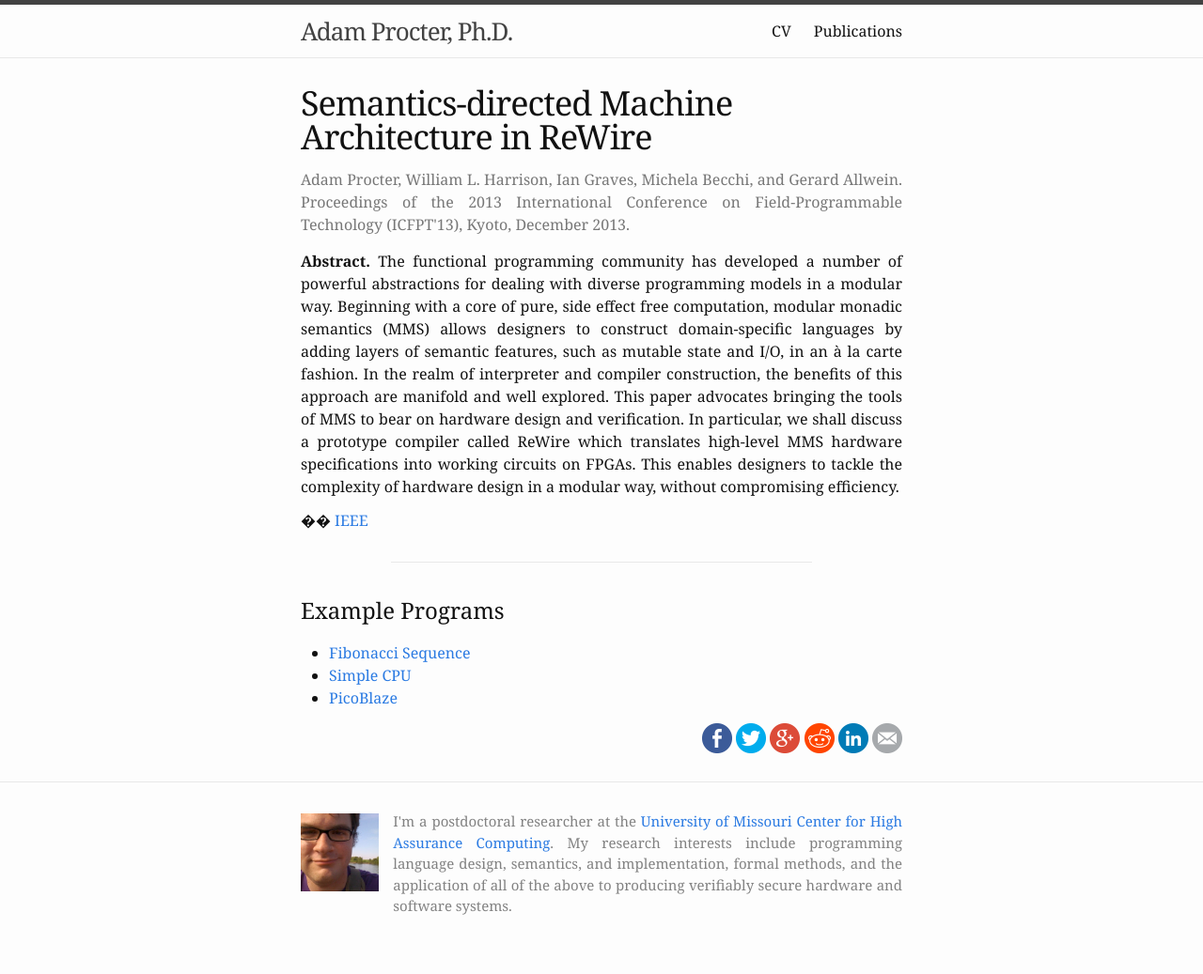
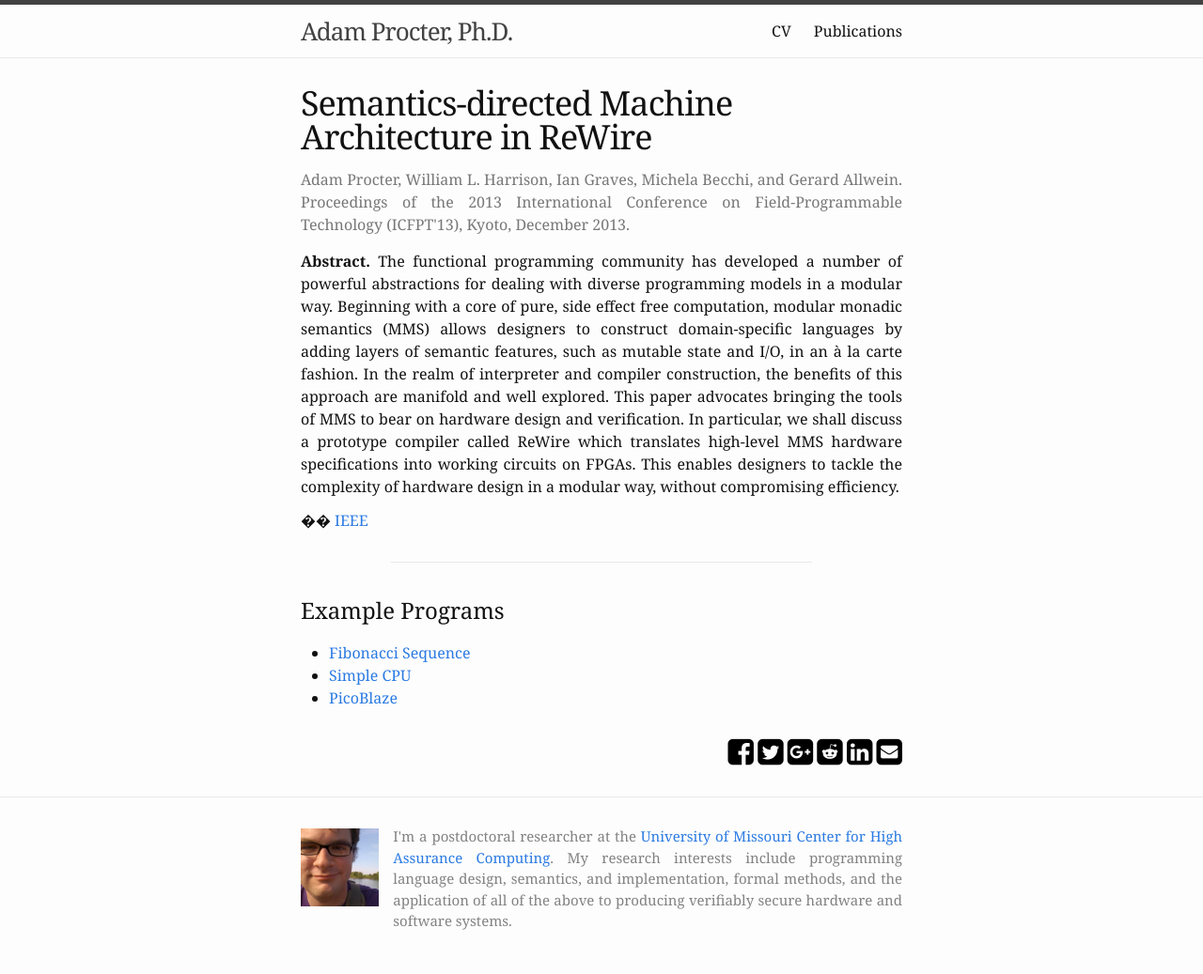
Before and after one commit to aprocter/aprocter.github.io, a Jekyll site: the page built from _publications/2013-icfpt.markdown, in a window 1280 px wide. Shown: the whole page at 94% size. Built offline with Jekyll 4.4.1, drawn with Linux system fonts in a browser that asks for light colours; nearby versions of some CDN libraries.

Commit message:
Switched icons and stuff to font awesome

```diff
--- a/_includes/head.html
+++ b/_includes/head.html
@@ -9,6 +9,7 @@
   <link rel="stylesheet" href="{{ "/css/main.css" | prepend: site.baseurl }}">
   <link rel="canonical" href="{{ page.url | replace:'index.html','' | prepend: site.baseurl | prepend: site.url }}">
   <link rel="alternate" type="application/atom+xml" title="{{ site.title }}" href="{{ "/feed.xml" | prepend: site.baseurl | prepend: site.url }}" />
+  <link href="//maxcdn.bootstrapcdn.com/font-awesome/4.2.0/css/font-awesome.min.css" rel="stylesheet">
   {% include jquery.html %}
   {% include tracking.html %}
 </head>
--- a/_includes/social.html
+++ b/_includes/social.html
@@ -2,10 +2,10 @@
 {% assign img_base  = "/images" %}
 
 <ul class="share-buttons">
-	<li><a class="share-link" href="https://www.facebook.com/sharer/sharer.php?u={{ share_url }}"&t={{ page.title }}" target="_blank"><img src="{{ img_base }}/flat_web_icon_set/color/Facebook.png"></a></li>
-	<li><a class="share-link" href="https://twitter.com/intent/tweet?source={{ share_url }}&text={{ page.title }}:%20{{ share_url }}&via=amp269" target="_blank" title="Tweet"><img src="{{ img_base }}/flat_web_icon_set/color/Twitter.png"></a></li>
-	<li><a class="share-link" href="https://plus.google.com/share?url={{ share_url }}" target="_blank" title="Share on Google+"><img src="{{ img_base }}/flat_web_icon_set/color/Google+.png"></a></li>
-	<li><a class="share-link" href="http://www.reddit.com/submit?url={{ share_url }}&title={{ page.title }}" target="_blank" title="Submit to Reddit"><img src="{{ img_base }}/flat_web_icon_set/color/Reddit.png"></a></li>
-	<li><a class="share-link" href="http://www.linkedin.com/shareArticle?mini=true&url={{ share_url }}&title={{ page.title }}&source={{ share_url }}" target="_blank" title="Share on LinkedIn"><img src="{{ img_base }}/flat_web_icon_set/color/LinkedIn.png"></a></li>
-	<li><a class="share-link" href="mailto:?subject={{ page.title }}&body={{ share_url }}" target="_blank" title="Email"><img src="{{ img_base }}/flat_web_icon_set/color/Email.png"></a></li>
+	<li><a class="share-link" href="https://www.facebook.com/sharer/sharer.php?u={{ share_url }}"&t={{ page.title }}" target="_blank"><i class="fa fa-facebook-square fa-2x"></i></a></li>
+	<li><a class="share-link" href="https://twitter.com/intent/tweet?source={{ share_url }}&text={{ page.title }}:%20{{ share_url }}&via=amp269" target="_blank" title="Tweet"><i class="fa fa-twitter-square fa-2x"></i></a></li>
+	<li><a class="share-link" href="https://plus.google.com/share?url={{ share_url }}" target="_blank" title="Share on Google+"><i class="fa fa-google-plus-square fa-2x"></i></a></li>
+	<li><a class="share-link" href="http://www.reddit.com/submit?url={{ share_url }}&title={{ page.title }}" target="_blank" title="Submit to Reddit"><i class="fa fa-reddit-square fa-2x"></i></a></li>
+	<li><a class="share-link" href="http://www.linkedin.com/shareArticle?mini=true&url={{ share_url }}&title={{ page.title }}&source={{ share_url }}" target="_blank" title="Share on LinkedIn"><i class="fa fa-linkedin-square fa-2x"></i></a></li>
+	<li><a class="share-link" href="mailto:?subject={{ page.title }}&body={{ share_url }}" target="_blank" title="Email"><i class="fa fa-envelope-square fa-2x"></i></a></li>
 </ul>
--- a/_sass/_layout.scss
+++ b/_sass/_layout.scss
@@ -305,9 +305,37 @@
   padding-left: 0;
   margin-left: 0;
   margin-bottom: 0;
+  margin-top: $spacing-unit;
 
+  a {
+    color: black;
+  }
   li {
     display: inline;
+  }
+
+  .fa-facebook-square:hover {
+    color: #3b5998;
+  }
+
+  .fa-twitter-square:hover {
+    color: #55acee;
+  }
+
+  .fa-google-plus-square:hover {
+    color: #dd4b39;
+  }
+
+  .fa-reddit-square:hover {
+    color: #ff5700;
+  }
+
+  .fa-linkedin-square:hover {
+    color: #007bb6;
+  }
+
+  .fa-envelope-square:hover {
+    color: #008800;
   }
 }
 
@@ -351,8 +379,12 @@
 .title-wrapper .rss-link {
   text-align: right;
   float: right;
-  img {
-    margin-bottom: 6px;
+  font-size: 24px;
+  i {
+    color: black;
+  }
+  i:hover {
+    color: #ff6600;
   }
 }
 
--- a/index.html
+++ b/index.html
@@ -6,7 +6,7 @@ layout: default
 
   <div class="title-wrapper post-title">
     Recent Posts
-    <a class="rss-link rss-link-blog" href="{{ "/feed.xml" | prepend: site.baseurl }}"><img src="{{ "/images/rss.png" | prepend: site.baseurl }}"></a>
+    <a class="rss-link rss-link-blog" href="{{ "/feed.xml" | prepend: site.baseurl }}"><i class="fa fa-rss-square fa-lg"></i></a>
   </div>
 
   <ul class="post-list">
--- a/publications.html
+++ b/publications.html
@@ -8,7 +8,7 @@ permalink: /publications/
 
   <div class="title-wrapper post-title">
     Publications
-    <a class="rss-link rss-link-pubs" href="{{ "/feed-pubs.xml" | prepend: site.baseurl }}"><img src="{{ "/images/rss.png" | prepend: site.baseurl }}"></a>
+    <a class="rss-link rss-link-pubs" href="{{ "/feed-pubs.xml" | prepend: site.baseurl }}"><i class="fa fa-rss-square fa-lg"></i></a>
   </div>
 
   <ul class="pub-list">
```
Also changed, not shown: images/flat_web_icon_set/color/Email.png (deleted), images/flat_web_icon_set/color/Facebook.png (deleted), images/flat_web_icon_set/color/Google+.png (deleted), images/flat_web_icon_set/color/LinkedIn.png (deleted), images/flat_web_icon_set/color/Pinboard.png (deleted), images/flat_web_icon_set/color/Pinterest.png (deleted), images/flat_web_icon_set/color/Pocket.png (deleted), images/flat_web_icon_set/color/RSS.png (deleted), images/flat_web_icon_set/color/Reddit.png (deleted), images/flat_web_icon_set/color/Tumblr.png (deleted), images/flat_web_icon_set/color/Twitter.png (deleted), images/flat_web_icon_set/color/Wordpress.png (deleted), 1 other file.
